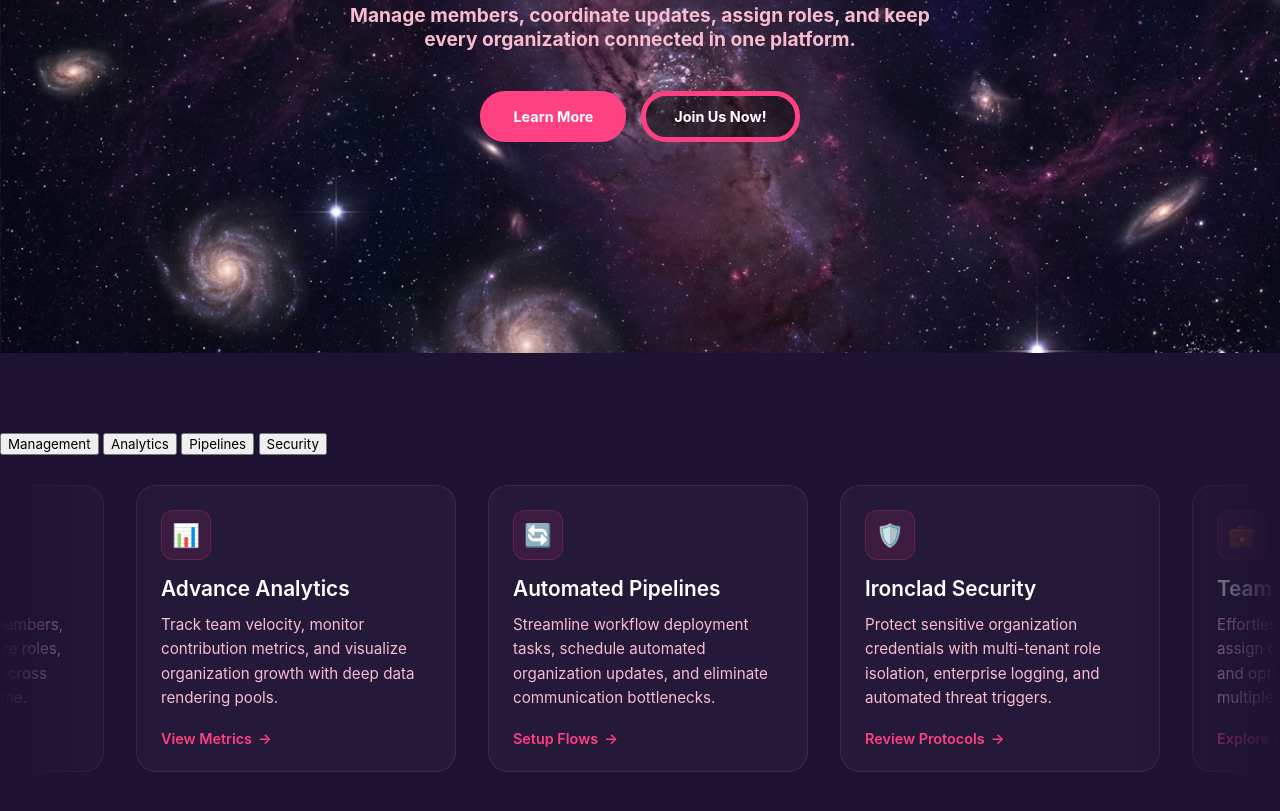
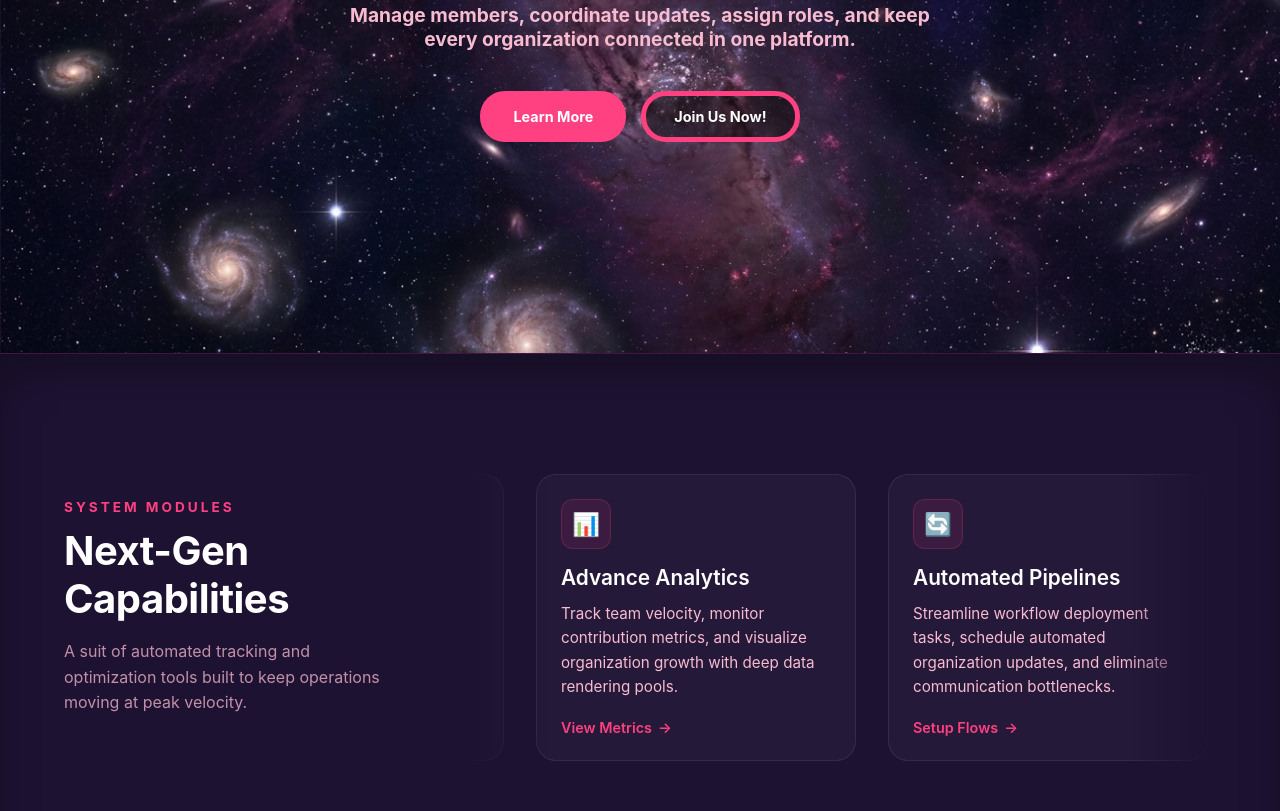
Before and after one commit to Vince0208/Nexora, a plain HTML site: page Landing Page/index.html in a window 1280 px wide. Shown: the part 367-1178 px from the top of the page. Drawn offline with Linux system fonts and the light colour scheme.

Commit message:
Finished and Polished Features UI for the Desktop UI

```diff
--- a/Landing Page/index.html
+++ b/Landing Page/index.html
@@ -65,6 +65,12 @@
         <button class="tabButtons" data-index="1">Analytics</button>
         <button class="tabButtons" data-index="2">Pipelines</button>
         <button class="tabButtons" data-index="3">Security</button>
+      </div>
+      <div class="featuresWrapper">
+        <div class="featuresDesktopAnchor">
+          <span class="featuresTag">System Modules</span>
+          <h2>Next-Gen Capabilities</h2>
+          <p>A suit of automated tracking and optimization tools built to keep operations moving at peak velocity.</p>
         </div>
         <div id="featureCards">
           <div class="cardsSlider">
@@ -158,6 +164,7 @@
             </article>
           </div>
         </div>
+      </div>
     </section>
   </body>
 </html>
--- a/Landing Page/styles.css
+++ b/Landing Page/styles.css
@@ -216,6 +216,14 @@ header {
     opacity: 1;
     transform: translateY(0);
   }
+}
+
+.featuresWrapper {
+  width: 100%;
+}
+
+.featuresDesktopAnchor {
+  display: none;
 }
 
 @media (max-width: 768px) {
@@ -700,19 +708,69 @@ header {
   }
 
   #features {
-    margin-top: 80px;
-    padding: 0;
+    margin-top: 0px;
+    padding: 120px 0;
     width: 100%;
     overflow: hidden;
     display: block;
+    border-top: 1px solid rgba(255, 64, 129, 0.15);
+    box-shadow: inset 0 20px 40px rgba(0, 0, 0, 0.3);
+  }
+
+  #features .featuresWrapper {
+    display: flex;
+    flex-direction: row;
+    align-items: center;
+    justify-content: space-between;
+    max-width: 1440px;
+    margin: 0 auto;
+    padding: 0 5%;
+    gap: 60px;
+  }
+
+  #features .featuresDesktopAnchor {
+    display: flex !important;
+    flex-direction: column;
+    flex-shrink: 0;
+    width: 340px;
+    z-index: 10;
+    text-align: left;
+    margin-top: -20px;
+  }
+
+  #features .featuresTag {
+    font-size: 0.85rem;
+    font-weight: 700;
+    text-transform: uppercase;
+    color: var(--vibrant-pink);
+    letter-spacing: 3px;
+    margin-bottom: 12px;
+  }
+
+  #features .featuresDesktopAnchor h2 {
+    color: #FFF;
+    font-size: 2.5rem;
+    font-weight: 700;
+    line-height: 1.2;
+    margin: 0 0 16px 0;
+    letter-spacing: -0.5px;
+  }
+
+  #features .featuresDesktopAnchor p {
+    color: var(--soft-pink);
+    font-size: 1rem;
+    line-height: 1.6;
+    opacity: 0.75;
+    margin: 0;
   }
 
   #features #featureCards {
     display: block;
-    width: 100%;
+    width: auto;
+    flex-grow: 1;
     overflow-x: hidden;
     scroll-snap-type: none;
-    padding: 30px 0;
+    padding: 0;
     -webkit-mask-image: linear-gradient(to right, transparent 0%, #000 12%, #000 88%, transparent 100%);
     mask-image: linear-gradient(to right, transparent 0%, #000 12%, #000 88%, transparent 100%);
   }
@@ -722,7 +780,7 @@ header {
     flex-direction: row !important;
     flex-wrap: nowrap !important;
     width: max-content;
-    padding: 0 5%;
+    padding: 0;
     gap: 32px;
   }
 
@@ -798,4 +856,8 @@ header {
   #featureCards .cardActionLinks:hover .arrow {
     transform: translateX(5px);
   }
+
+  #features #featureButtonTabs {
+    display: none;
+  }
 }
```
Lines whose indentation alone changed are shown as unchanged.
